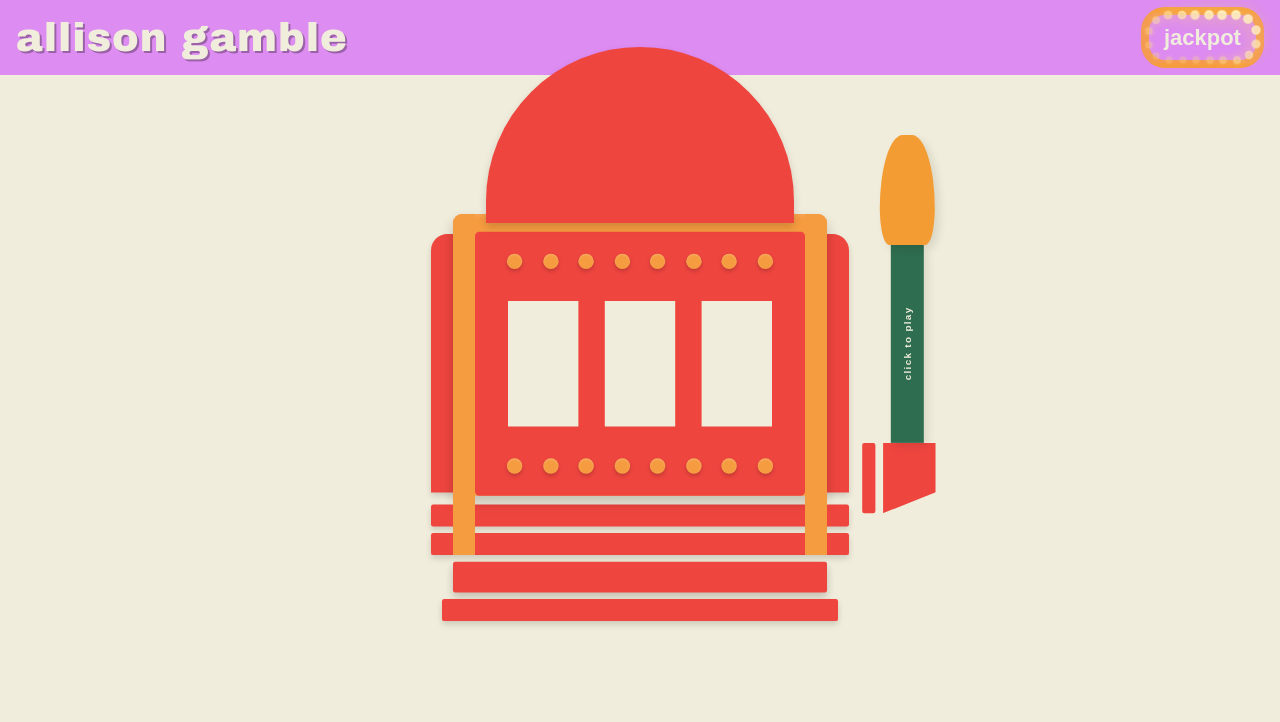
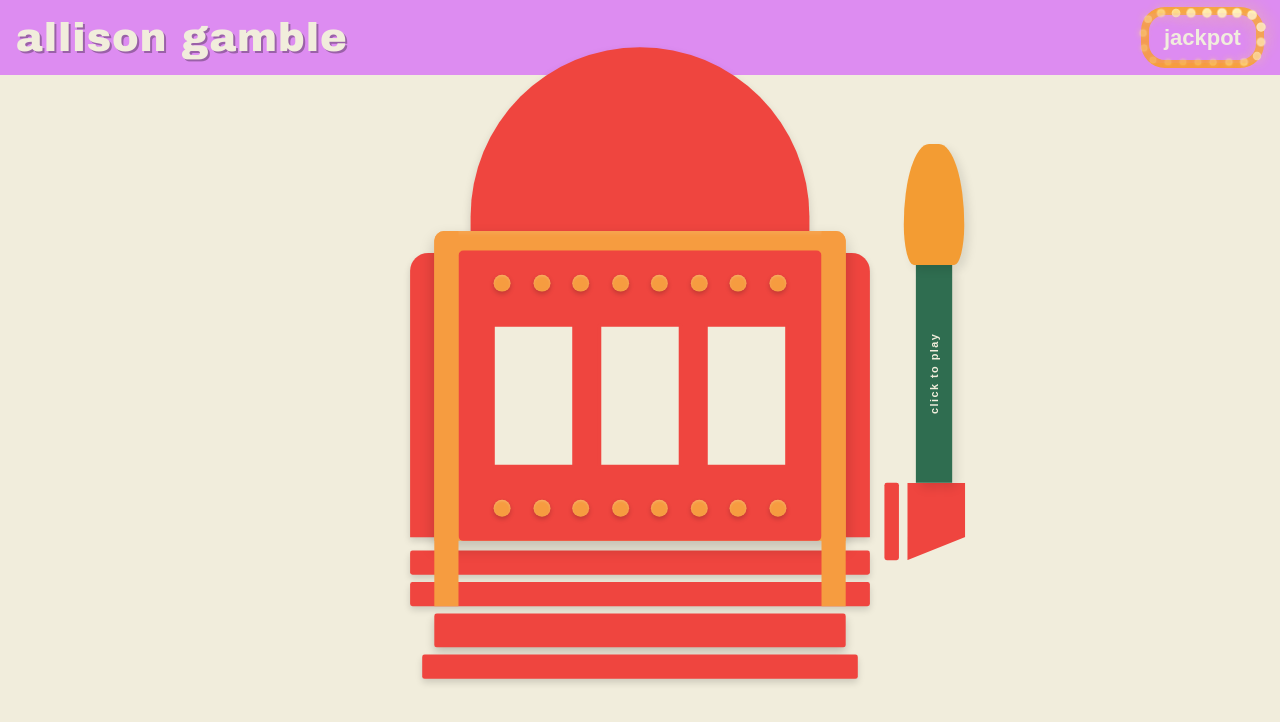
Before and after one commit to mmedina3/allison-gamble, a React (Create React App) app: page / in a window 1280 px wide. Shown: the top 722 px of the page. Built offline with nearby package versions, Linux system fonts and the light colour scheme.

Commit message:
style edits

```diff
--- a/src/App.css
+++ b/src/App.css
@@ -20,6 +20,8 @@ body {
   /* Enable vertical scrolling */
   overflow-y: auto;
 }
+
+/* Removed CSS pseudo-element approach, using JS instead */
 
 #root {
   background-color: #F1EDDC;
--- a/src/App.js
+++ b/src/App.js
@@ -57,6 +57,18 @@ export default function AllisonGambleWebsite() {
   };
 
   return (
+    <>
+      {/* Pink background for bounce effect */}
+      <div style={{
+        position: 'fixed',
+        top: '-100vh',
+        left: 0,
+        right: 0,
+        height: '100vh',
+        backgroundColor: '#DD8CF1',
+        zIndex: -10
+      }}></div>
+
       <div className="flex flex-col" style={{
         backgroundColor: '#F1EDDC',
         margin: '0 auto',
@@ -64,11 +76,12 @@ export default function AllisonGambleWebsite() {
         width: '100%',
         minHeight: '150vh' // Make page taller to enable scrolling
       }}>
+
         {/* Header */}
         <div className="w-full flex items-center px-8 py-4 mobile-header" style={{
           backgroundColor: '#DD8CF1',
           position: 'relative',
-        zIndex: 10 // Lower z-index so slot machine can overlap
+          zIndex: 15 // Higher than pink extension
         }}>
           <h1 style={{
             fontSize: '2.5rem',
@@ -115,10 +128,10 @@ export default function AllisonGambleWebsite() {
                     const totalLights = 20;
                     const progress = i / totalLights;
 
-                  // Fixed button dimensions to match the actual button size
-                  const buttonWidth = 6.7; // 7.7rem - 1rem border
-                  const buttonHeight = 2.8; // 3.8rem - 1rem border
-                  const cornerRadius = 1.2; // Adjusted for better curve matching
+                    // Precise button dimensions to match the actual jackpot button outline
+                    const buttonWidth = 6.7; // 7.7rem - 1rem border (0.5rem on each side)
+                    const buttonHeight = 2.8; // 3.8rem - 1rem border (0.5rem on each side)
+                    const cornerRadius = 1.0; // Match the actual border radius of 1.5rem scaled down
 
 
                     // Calculate perimeter segments
@@ -186,8 +199,8 @@ export default function AllisonGambleWebsite() {
                     }
 
                     return {
-                    left: `calc(50% + ${x}rem)`,
-                    top: `calc(50% + ${y}rem)`,
+                      left: `calc(50% + ${x * 1.1}rem)`, // Slightly scale down to sit on border
+                      top: `calc(50% + ${y * 1.1}rem)`,
                       transform: 'translate(-50%, -50%)'
                     };
                   })()
@@ -262,11 +275,12 @@ export default function AllisonGambleWebsite() {
 
         {/* Main Content - Slot machine overlapping header */}
         <div className="flex-1 flex items-center justify-center" style={{
-        marginTop: '-8rem', // Much more overlap with header like original
+          marginTop: '-4.5rem', // Slightly lower position
           minHeight: '100vh',
           paddingBottom: '10vh',
           position: 'relative',
-        zIndex: 20
+          zIndex: 20,
+          backgroundColor: 'transparent' // Let main container background show through
         }}>
           <div className="slot-machine-container" style={{
             width: 'clamp(35rem, 80vw, 70rem)',
@@ -274,7 +288,7 @@ export default function AllisonGambleWebsite() {
             display: 'flex',
             justifyContent: 'center',
             alignItems: 'center',
-          transform: 'scale(1.1)' // Reduce scale to match original proportions
+            transform: 'scale(1.21)' // 10% bigger (1.1 × 1.1)
           }}>
             {/* Slot Machine */}
             <div className="relative flex flex-col items-center" style={{ position: 'relative' }}>
@@ -285,7 +299,7 @@ export default function AllisonGambleWebsite() {
                 backgroundColor: '#EF453F',
                 borderRadius: '8.75rem 8.75rem 0 0',
                 marginBottom: '-0.5rem',
-              zIndex: 25, // Higher z-index to ensure it overlaps header
+                zIndex: 10, // Behind orange border
                 boxShadow: '0 0.25rem 0.5rem rgba(0, 0, 0, 0.15)',
                 position: 'relative'
               }}></div>
@@ -322,7 +336,7 @@ export default function AllisonGambleWebsite() {
                 padding: '1rem 1.25rem 0 1.25rem',
                 borderRadius: '0.5rem 0.5rem 0 0',
                 position: 'relative',
-              zIndex: 15,
+                zIndex: 20, // In front of red dome
                 boxShadow: '0 0.375rem 0.75rem rgba(0, 0, 0, 0.2), inset 0 0.125rem 0.25rem rgba(255, 255, 255, 0.1)'
               }}>
                 {/* Left orange pillar extending down */}
@@ -544,5 +558,6 @@ export default function AllisonGambleWebsite() {
         }}>
         </div>
       </div>
+    </>
   );
 }
```
Lines whose indentation alone changed are shown as unchanged.
